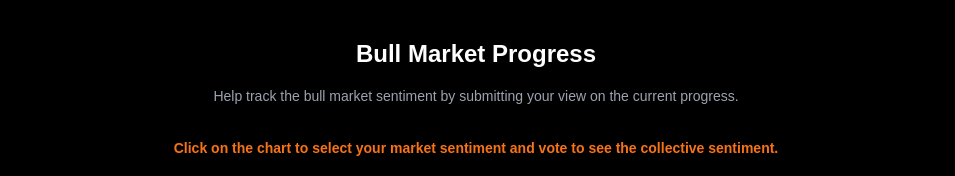
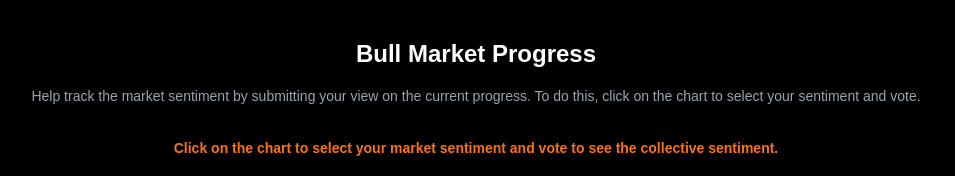
Before and after one commit to machidevdev/market-progress, a Next.js app: page / in a window 1280 px wide. Shown: the top 176 px of the page, without its empty margins (164-1119 px from the left). Built offline with nearby package versions, Linux system fonts and the light colour scheme; no server answers; the database is empty.

Commit message:
better description

```diff
--- a/src/app/page.tsx
+++ b/src/app/page.tsx
@@ -137,8 +137,9 @@ export default function Home() {
           </h1>
           <div className="text-sm dark:text-gray-400">
             <p>
-              Help track the bull market sentiment by submitting your view on
-              the current progress.
+              Help track the market sentiment by submitting your view on the
+              current progress. To do this, click on the chart to select your
+              sentiment and vote.
             </p>
           </div>
         </div>
```
